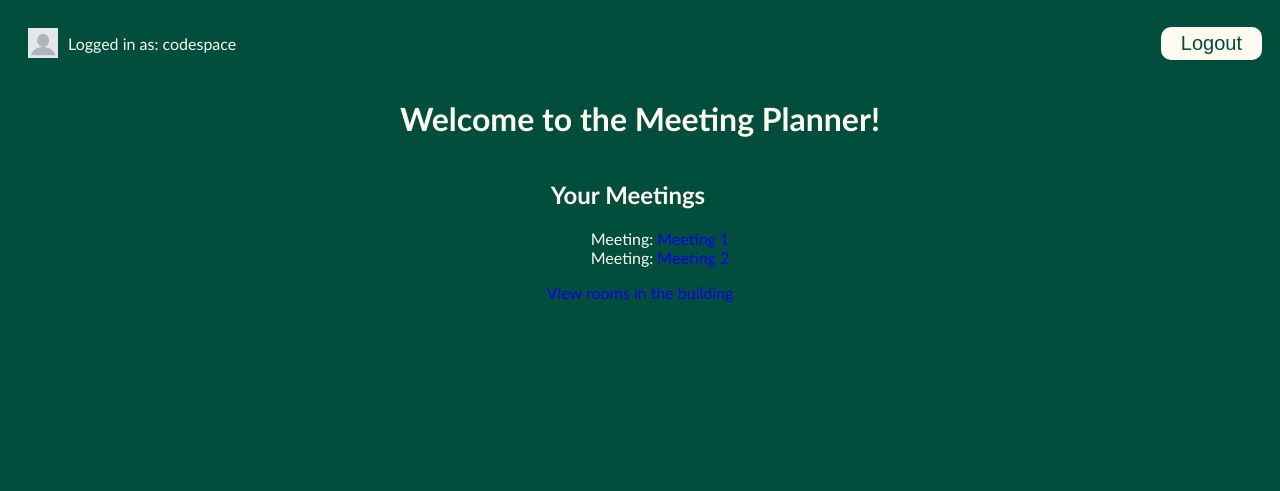
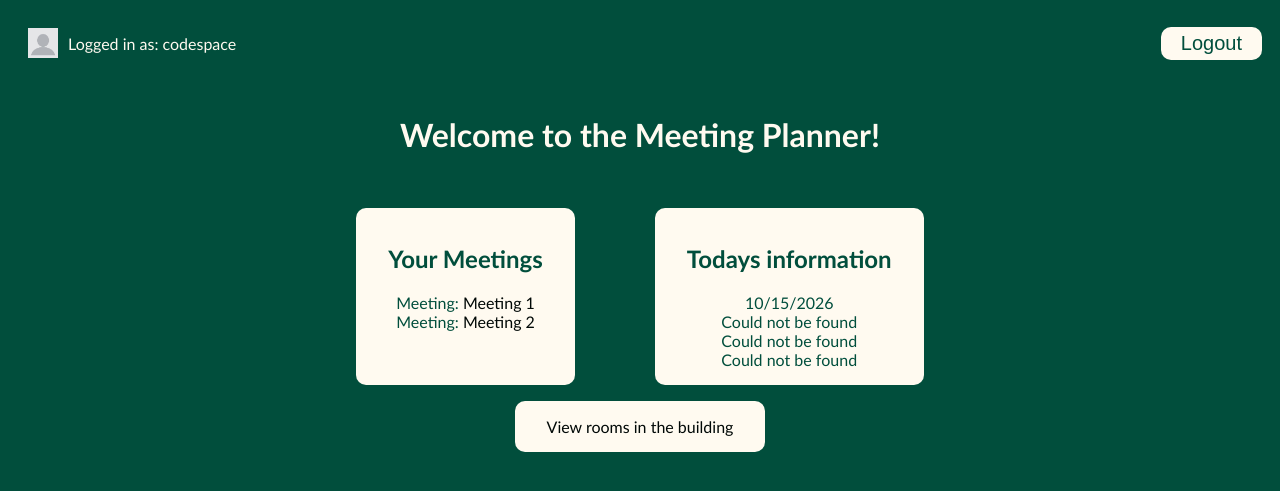
Before and after one commit to Erikabuckley/django-skills, a Django app: page / in a window 1280 px wide. Shown: the top 491 px of the page. Run offline with Django 5.2, Linux system fonts and the light colour scheme; a user stored in the database is signed in; data comes from the database, SQL or seed files in the repository; both versions use the stored data as it was after the commit.

Commit message:
improved home page

```diff
--- a/meeting_planner/templates/base.html
+++ b/meeting_planner/templates/base.html
@@ -5,6 +5,7 @@
     <meta charset="UTF-8">
     <title>{% block title %}{% endblock %}</Title>
     <link rel="stylesheet" href="{% static 'website/style.css' %}">
+    <script defer src="{% static 'website/script.js' %}"></script>
     <link rel="icon" type="image/x-icon" href="{% static 'website/icon.png' %}">
 </head>
 
--- a/meeting_planner/templates/website/welcome.html
+++ b/meeting_planner/templates/website/welcome.html
@@ -1,20 +1,28 @@
 {% extends "base.html" %}
 {% block title%}Welcome{%endblock%}
 {% block content%}
-    <h1>Welcome to the Meeting Planner!</h1>
+    <h1 id="main-title">Welcome to the Meeting Planner!</h1>
 
     {% if user.is_authenticated %}
+        <div id="main-text">
             <div class="meetings">
                 <h2>Your Meetings</h2>
-            <ul>
                     {% for meeting in meetings %}
-                    <li>
-                        Meeting: <a href="{% url 'detail' meeting.id %}">
+                            <p>Meeting: <a href="{% url 'detail' meeting.id %}">
                                 {{meeting.title}}
-                        </a>
-                    </li>
+                            </a></p>
                     {% endfor %}
                 </ul>
+            </div>
+
+
+            <div id="info">
+                <h2>Todays information</h2>
+                <div id="date">Date</div>
+                <div id="location">Could not be found</div>
+                <div id="temp">Could not be found </div>
+                <div id="weather">Could not be found</div>
+            </div>
         </div>
 
         <div class="rooms">
--- a/meeting_planner/website/static/website/style.css
+++ b/meeting_planner/website/static/website/style.css
@@ -35,6 +35,11 @@ li {
 
 a{
     text-decoration: none;
+    color: #000806;
+}
+
+p{
+    margin: 0;
 }
 
 #profile {
@@ -98,3 +103,30 @@ a{
     padding: 2rem;
     border-radius: 10px;
 }
+
+#main-text{
+    display: flex;
+    flex-direction: row;
+    gap: 5rem;
+    padding: 1rem;
+}
+
+#main-text > div{
+    padding: 1rem 2rem;
+    background-color: floralwhite;
+    color: var(--main);
+    border-radius: 10px;
+    text-align: center;
+}
+
+#main-title{
+    padding: 1rem;
+}
+
+.rooms{
+    padding: 1rem 2rem;
+    background-color: floralwhite;
+    color: var(--main);
+    border-radius: 10px;
+    text-align: center;
+}
```
Also changed, not shown: meeting_planner/website/static/website/script.js (added, +48 -0 lines), meeting_planner/db.sqlite3. Lines whose indentation alone changed are shown as unchanged.
